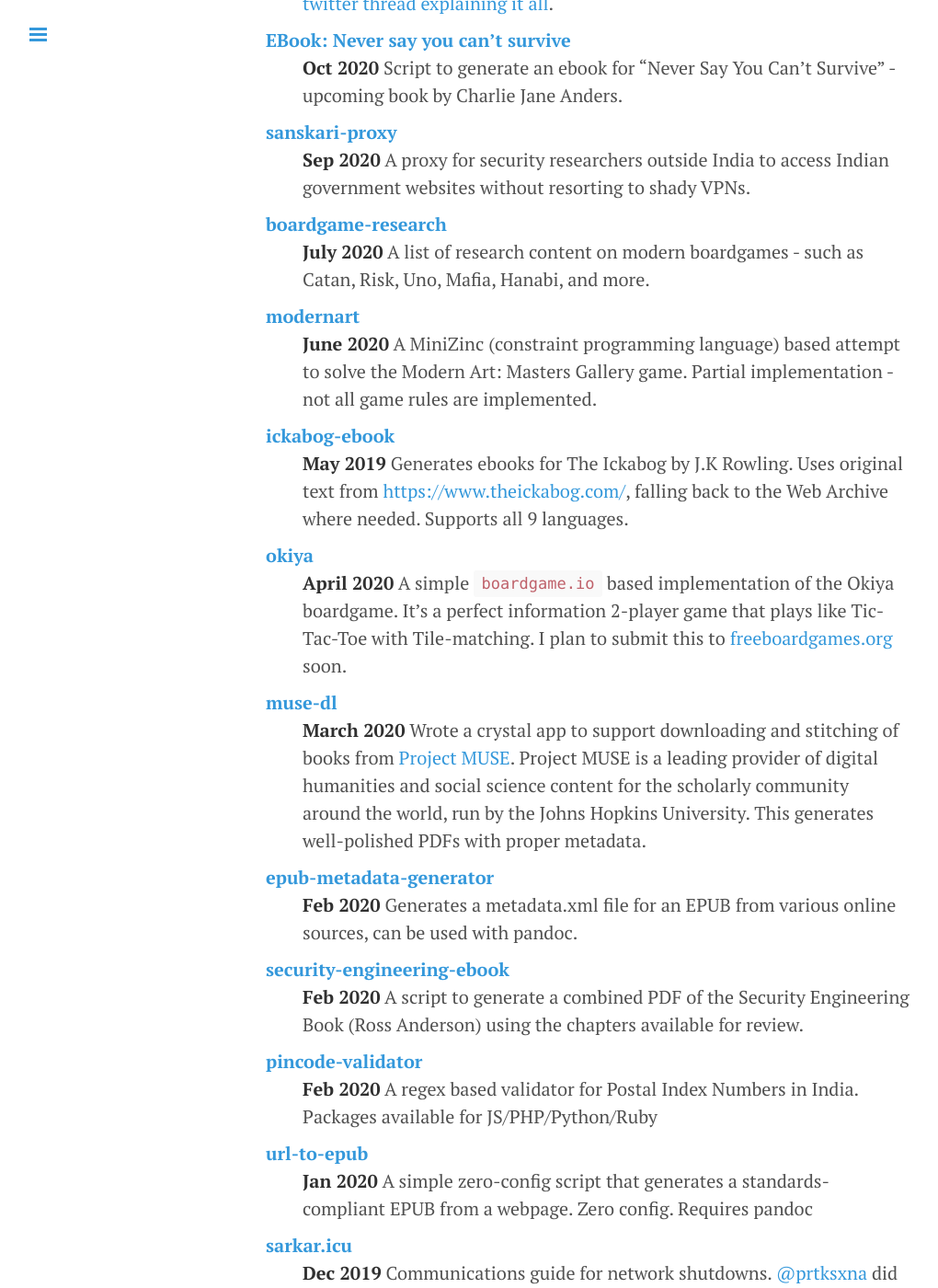
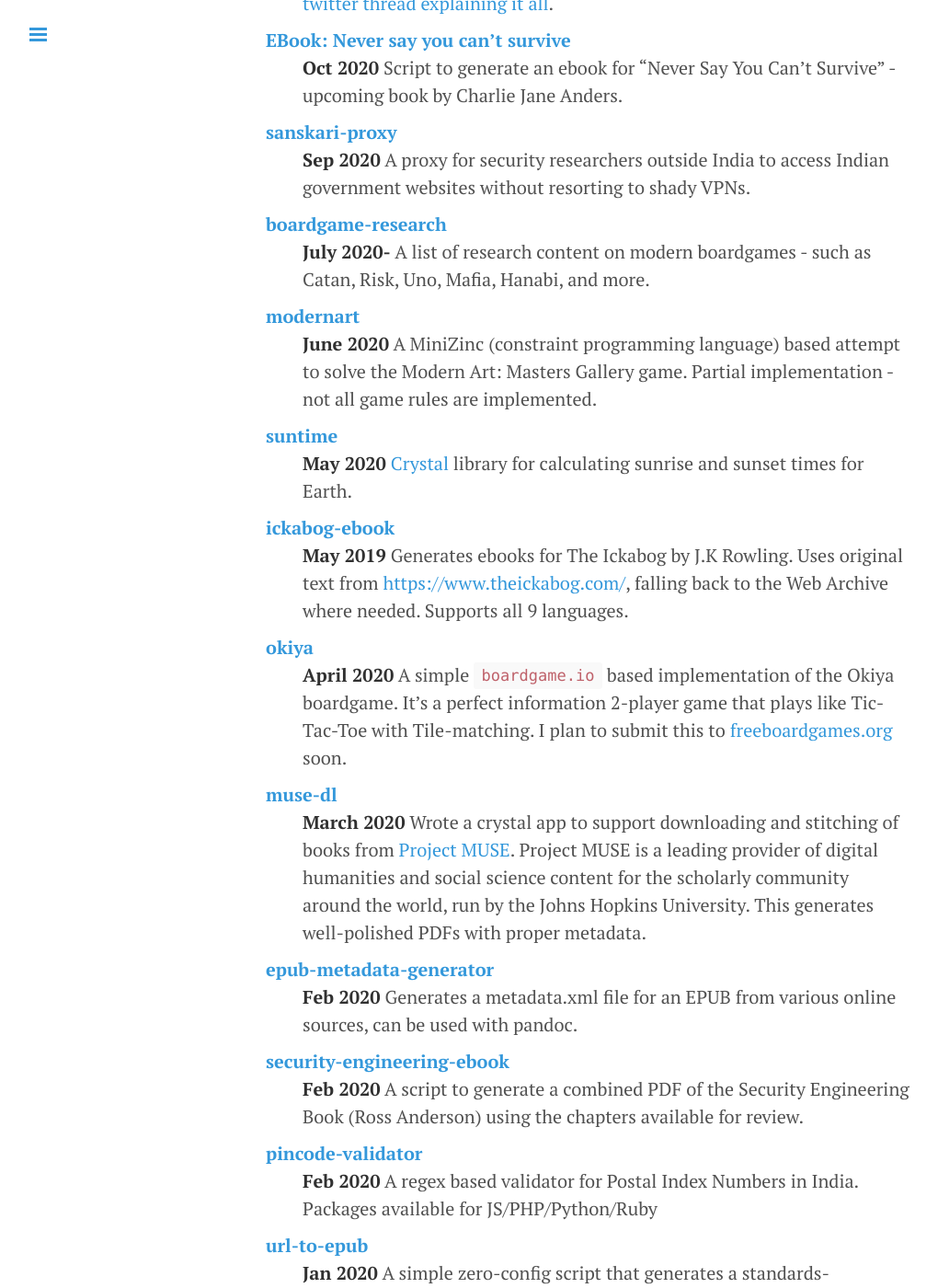
Before and after one commit to captn3m0/captn3m0.github.com, a Jekyll site: the page built from projects/index.md, in a window 1280 px wide and 1400 px high, scrolled down 1396 px. Shown: the whole window at 92% size, without its empty margins (1-1021 px from the left). Built offline with Jekyll 4.4.1, drawn with Linux system fonts in a browser that asks for light colours.

Commit message:
Adds suntime

```diff
--- a/projects/index.md
+++ b/projects/index.md
@@ -64,10 +64,13 @@
 : **Sep 2020** A proxy for security researchers outside India to access Indian government websites without resorting to shady VPNs.
 
 [boardgame-research](https://github.com/captn3m0/boardgame-research)
-: **July 2020** A list of research content on modern boardgames - such as Catan, Risk, Uno, Mafia, Hanabi, and more.
+: **July 2020-** A list of research content on modern boardgames - such as Catan, Risk, Uno, Mafia, Hanabi, and more.
 
 [modernart](https://github.com/captn3m0/modernart)
 : **June 2020** A MiniZinc (constraint programming language) based attempt to solve the Modern Art: Masters Gallery game. Partial implementation - not all game rules are implemented.
+
+[suntime](https://github.com/captn3m0/suntime)
+: **May 2020** [Crystal](https://crystal-lang.org/) library for calculating sunrise and sunset times for Earth.
 
 [ickabog-ebook](https://github.com/captn3m0/ickabog-ebook)
 : **May 2019** Generates ebooks for The Ickabog by J.K Rowling. Uses original text from <https://www.theickabog.com/>, falling back to the Web Archive where needed. Supports all 9 languages.
@@ -94,7 +97,7 @@
 : **Dec 2019** Communications guide for network shutdowns. [@prtksxna](https://twitter.com/prtksxna) did most of the work.
 
 [terraform-data-looker-ips](https://github.com/captn3m0/terraform-data-looker-ips)
-: **Oct 2019** A terraform package that keeps track of various IP addresses used by Looker. Can be used to easily create firewall configurations.
+: **Oct 2019-** A terraform package that keeps track of various IP addresses used by Looker. Can be used to easily create firewall configurations.
 
 [outliner][outliner]
 : **August 2019** A simple Ruby Client for the [Outline](https://www.getoutline.com/) knowledge base with easy-to-use export and import functionality.
```
